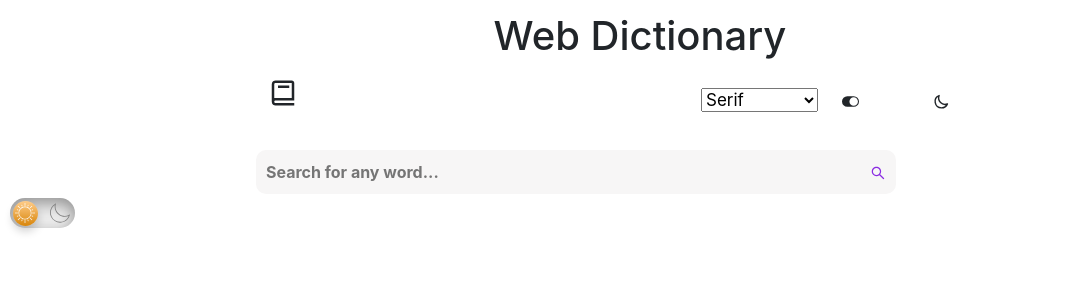
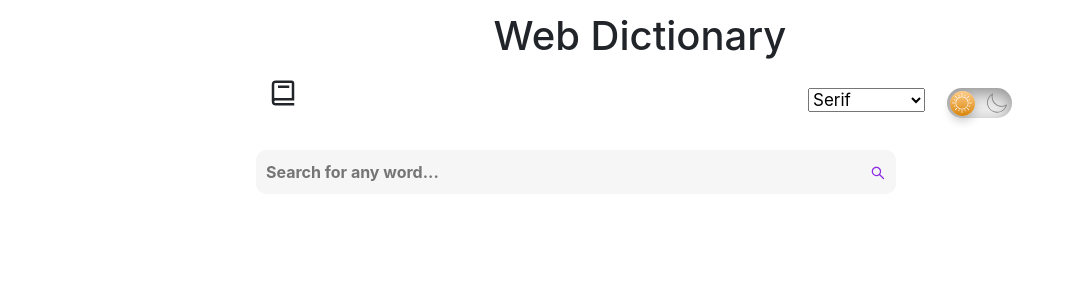
Before and after one commit to fiokee/web-dictionary, a React (Create React App) app: page / in a window 1280 px wide. Shown: the top 300 px of the page, without its empty margins (0-1065 px from the left). Built offline with nearby package versions, Linux system fonts and the light colour scheme; a web font is replaced by a local one.

Commit message:
fixing issue on the dark mode

```diff
--- /dev/null
+++ b/src/App.css
@@ -0,0 +1,5 @@
+.App{
+     color: var(--body_color);
+    background-color: var( --body_background);
+    overflow: hidden;
+}
--- a/src/App.js
+++ b/src/App.js
@@ -1,11 +1,12 @@
 import React from "react";
 import Header from "./components/Header";
 import DarkMode from "./components/DarkMode";
+import './App.css'
 function App() {
   return (
     <div className="App">
      <Header/>
-     <DarkMode/>
+     {/* <DarkMode/> */}
     </div>
   );
 }
--- a/src/components/Header.js
+++ b/src/components/Header.js
@@ -5,6 +5,7 @@ import { HiOutlineMoon} from 'react-icons/hi';
 import './header.css'
 import Search from './Search';
 import FontSelector from './FontSelector';
+import DarkMode from './DarkMode';
 
 const Header = () => {
   const [selectFont, setSelectFont] = useState('Serif');
@@ -27,8 +28,7 @@ const Header = () => {
         <span className='book'><BiBook/></span>
       <ul className='navbar'>
         <li><FontSelector onSelectFont={handleFontChange}/></li>
-        <li><span><BsToggleOn/></span></li>
-        <li><span><HiOutlineMoon/></span></li>
+        <DarkMode/>
       </ul>
       </div>
     </div>
--- a/src/components/header.css
+++ b/src/components/header.css
@@ -7,8 +7,8 @@
 .container{
     width: 60%;
     overflow: auto;
-    color: var(--body_color);
-    background-color: var( --body_background);
+    /* color: var(--body_color);
+    background-color: var( --body_background); */
     margin-top: 12px;
 }
 .container h1{
```
Also changed, not shown: src/index.css (line endings or trailing spaces).
